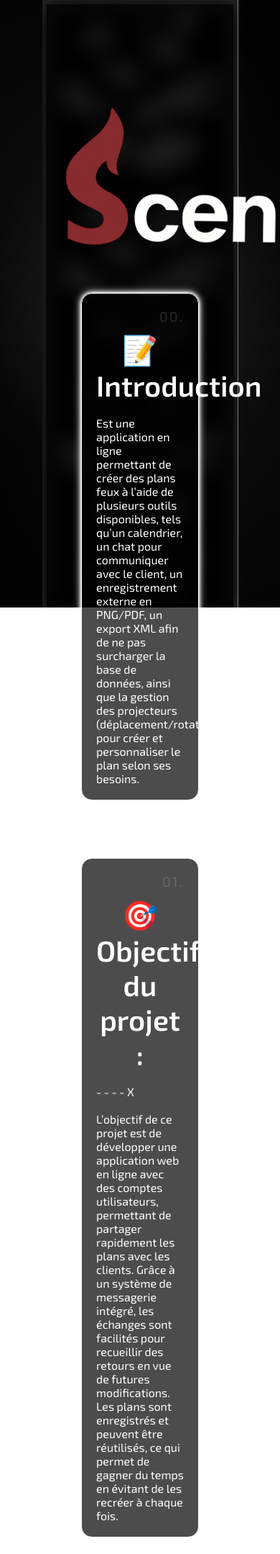
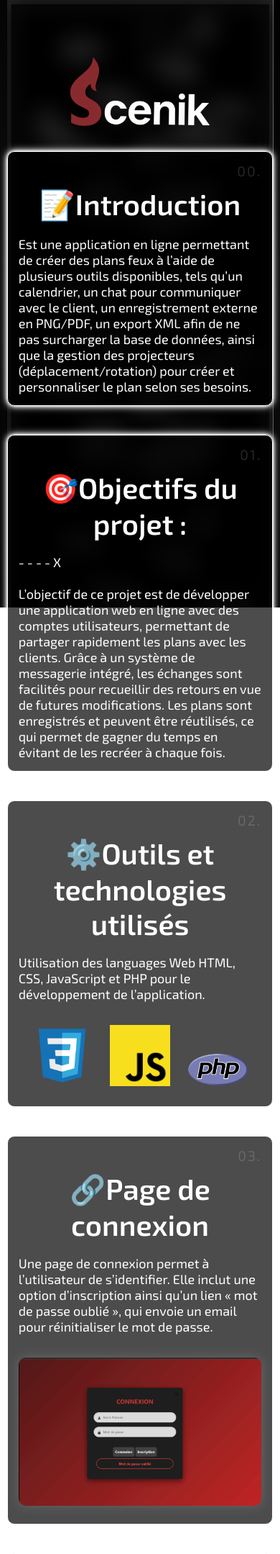
Before and after one commit to NF-de/Portfolio-Mateo, a PHP site: page /scenik.html in a window 390 px wide; the page is wider, and only the part inside the window is pictured. Shown: the top 2159 px of that part at 72% size. Run offline with PHP 8.4, Linux system fonts and the light colour scheme.

Commit message:
Responsive

```diff
--- a/Styles/style.css
+++ b/Styles/style.css
@@ -389,11 +389,12 @@ footer {
 
 
 .hero-card .photo-scenik img {
-  width: 400px;
+  width: 100%;
+  max-width: 400px;
   height: auto;
   border-radius: 10px;
-  box-shadow: 0 0 30px rgba(255, 255, 255, 0.01);
 }
+
 
 .card-center {
   align-self: center;
@@ -460,6 +461,187 @@ footer {
     0 0 10px #ffffff;
 }
 
-.logos {
+.logos img {
+  width: 25%;
+  max-width: 120px;
+  height: auto;
+  margin: 10px;
+  transition: transform 0.3s ease;
+}
+
+.logos img:hover {
+  transform: scale(1.05);
+}
+
+.titre-section {
+  font-size: 2rem;
   text-align: center;
+  color: #fff;
+  margin: 20px 0;
+  letter-spacing: 1px;
+  text-transform: uppercase;
 }
+
+
+
+/* --- Responsive (tablettes et petits écrans) --- */
+@media (max-width: 1024px) {
+  h1 {
+    font-size: 10vw;
+  }
+
+  .hero-card {
+    flex-direction: column;
+    align-items: center;
+    gap: 40px;
+    margin-left: 0;
+    text-align: center;
+  }
+
+  .titre-section {
+    font-size: 1.8rem;
+  }
+
+  .hero-card .photo-scenik img {
+    width: 100%;
+    max-width: 300px;
+    height: auto;
+  }
+
+  .hero-card .info {
+    text-align: center;
+  }
+
+  .cards-container {
+    max-width: 90vw;
+  }
+
+  .card-center {
+    width: 80%;
+  }
+
+  .scroll-zone {
+    width: 90vw;
+  }
+}
+
+/* --- Responsive mobile (smartphones) --- */
+@media (max-width: 768px) {
+  body {
+    font-size: 16px;
+  }
+
+  h1 {
+    font-size: 12vw;
+  }
+
+  .titre-section {
+    font-size: 1.5rem;
+  }
+
+  .hero-card {
+    flex-direction: column;
+    align-items: center;
+    text-align: center;
+    gap: 20px;
+    margin-left: 0;
+    margin-top: 80px;
+  }
+
+  .hero-card .photo-scenik img {
+    width: 100%;
+    max-width: 250px;
+  }
+
+  .cards-container {
+    max-width: 95vw;
+    gap: 20px;
+  }
+
+  .card-center {
+    width: 95%;
+    padding: 15px;
+    margin: 10px auto;
+  }
+
+  .card-center p {
+    font-size: 18px;
+  }
+
+  .scroll-zone {
+    width: 95vw;
+  }
+
+  footer {
+    font-size: 16px;
+    padding: 20px 10px;
+  }
+
+  .footer-content {
+    flex-direction: column;
+    gap: 10px;
+  }
+
+  .footer-divider {
+    display: none;
+  }
+
+  .btn-scenik {
+    font-size: 16px;
+    padding: 10px 22px;
+  }
+}
+
+/* --- Ultra petits écrans (≤480px) --- */
+@media (max-width: 480px) {
+  h1 {
+    font-size: 14vw;
+  }
+
+  .card-center {
+    width: 100%;
+    border-radius: 10px;
+  }
+
+  .hero-card .photo-scenik img {
+    max-width: 200px;
+  }
+
+  .titre-section {
+    font-size: 1.2rem;
+  }
+
+  .btn-scenik {
+    font-size: 14px;
+    padding: 8px 18px;
+  }
+
+  .footer-content span {
+    display: block;
+  }
+}
+
+/* --- Images des pages de projet --- */
+.image-projet {
+  width: 100%;
+  height: auto;
+  max-width: 700px;
+  display: block;
+  margin: 20px auto;
+  border-radius: 10px;
+  box-shadow: 0 0 15px rgba(255, 255, 255, 0.15);
+  transition: transform 0.3s ease;
+}
+
+.image-projet:hover {
+  transform: scale(1.03);
+}
+
+/* --- Responsive --- */
+@media (max-width: 768px) {
+  .image-projet {
+    width: 100%;
+    max-width: 100%;
+    margin: 10px auto;
+  }
+}
--- a/scenik.html
+++ b/scenik.html
@@ -20,7 +20,7 @@
         <div class="cards-container">
             <div class="hero-card">
                 <div class="photo-scenik">
-                    <img src="Images/scenik.png" alt="Photo" width="400px" height="400px">
+                    <img src="Images/scenik.png" alt="Photo">
                 </div>
 
             </div>
@@ -61,9 +61,9 @@
                     <br>
                     <br>
                 <div class="logos">
-                    <img src="Images/css.png" alt="CSS3 Logo" width="100px" height="100px">
-                    <img src="Images/js.png" alt="JS Logo" width="100px" height="100px">
-                    <img src="Images/php.png" alt="PHP Logo" width="200px" height="100px">
+                    <img src="Images/css.png" alt="CSS3 Logo">
+                    <img src="Images/js.png" alt="JS Logo">
+                    <img src="Images/php.png" alt="PHP Logo">
                 </div>
                 </p>
             </div>
@@ -78,7 +78,7 @@
                     <br>
                     <br>
                 </p>
-                <img src="Images/connexion.png" alt="Page de connexion" width="500px" height="300px">
+                <img src="Images/connexion.png" alt="Page de connexion" class="image-projet">
             </div>
             <div class="card-center">
                 <span class="index">04.</span>
@@ -91,7 +91,7 @@
                     <br>
                 </p>
 
-                <img src="Images/client.png" alt="Page client" width="650px" height="300px">
+                <img src="Images/client.png" alt="Page client" class="image-projet">
             </div>
 
             <div class="card-center">
@@ -106,7 +106,7 @@
                     <br>
                     <br>
                 </p>
-                <img src="Images/admin.png" alt="Page admin" width="650px" height="300px">
+                <img src="Images/admin.png" alt="Page admin" class="image-projet">
             </div>
 
             <div class="card-center">
@@ -119,7 +119,7 @@
                     <br>
                     <br>
                 </p>
-                <img src="Images/chat.png" alt="Page admin" width="300px" height="500px">
+                <img src="Images/chat.png" alt="Page admin" class="image-projet">
             </div>
 
             <div class="card-center">
@@ -131,7 +131,7 @@
                     <br>
                     <br>
                 </p>
-                <img src="Images/backend.png" alt="Page admin" width="650px" height="300px">
+                <img src="Images/backend.png" alt="Page admin" class="image-projet">
             </div>
             <div class="card-center">
                 <span class="index">08.</span>
```
Also changed, not shown: index.html (+6 -6 lines).
